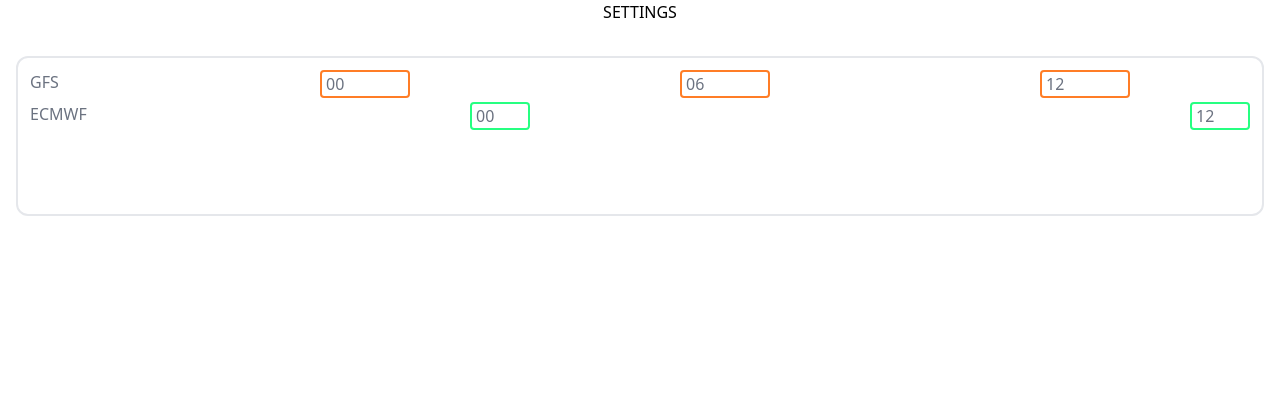
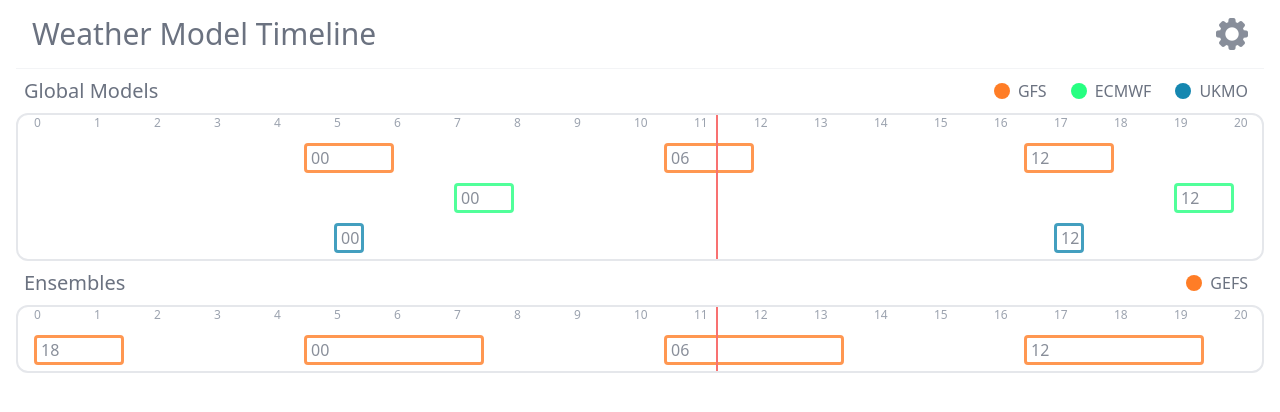
Before and after one commit to Tcumulus/model_timeline, a React (Create React App) app: page / in a window 1280 px wide. Shown: the top 412 px of the page. Built offline with nearby package versions, Linux system fonts and the light colour scheme.

Commit message:
Timeline and Bugfixes

```diff
--- a/src/App.tsx
+++ b/src/App.tsx
@@ -1,27 +1,28 @@
-import React, { useState, useEffect } from "react"
+import React, { useState, useEffect, createContext } from "react"
 import Header from "./components/Header"
 import Modal from "./components/Modal"
 import Timeline from "./components/Timeline"
-import { global } from "./data/data"
+import { data } from "./data/data"
+
+export const CData = createContext(data)
+export const CSettings = createContext({ utc: 1 })
 
 const App: React.FC = () => {
-  const [id, setId] = useState<number>(-1)
-  const [run, setRun] = useState<number>(-1)
+  const [id, setId] = useState<any>({ category: -1, id: -1, run: -1 })
   const [theme, setTheme] = useState<string>(() => {
     let saved = localStorage.getItem("theme")
     if(saved) { saved = JSON.parse(saved) }
     return saved || ""
   })
-  const [settings, setSettings] = useState()
+  const [settings, setSettings] = useState({ utc: 1 })
   const [settingsModal, setSettingsModal] = useState<boolean>(false)
 
   const setSelected = (id: number, run: number) => {
     setId(id)
-    setRun(run)
   }
 
   const toggleTheme = () => {
-    theme == "dark" ? setTheme("") : setTheme("dark")
+    theme === "dark" ? setTheme("") : setTheme("dark")
   }
 
   useEffect(() => {
@@ -30,19 +31,24 @@
 
   return (
     <div className={theme}>
-      <div className="flex flex-col px-4 h-screen bg-white dark:bg-[#2d2d2d] items-center">
-        <Header data={global} theme={theme} toggleTheme={toggleTheme} settings={settings} setSettings={setSettings}
+      <CData.Provider value={data}>
+      <CSettings.Provider value={settings}>
+        <div className="flex flex-col px-4 h-screen bg-white dark:bg-[#2d2d2d] text-gray-500 dark:text-gray-100 items-center">
+          <Header theme={theme} toggleTheme={toggleTheme} setSettings={setSettings}
             settingsModal={settingsModal} setSettingsModal={setSettingsModal}
           />
           <div className="w-full">
-          <Timeline data={global.models} setSelected={setSelected} />
+            <Timeline data={data.categories[0]} categoryId={0} name="Global Models" setId={setId}/>
+            <Timeline data={data.categories[1]} categoryId={1} name="Ensembles" setId={setId}/>
           </div>
             {
-            id === -1 ? null
+              id.category === -1 ? null
               :
-            <Modal data={global.models} id={id} run={run} setSelected={setSelected}/>
+              <Modal id={id} setId={setId}/>
             }
         </div>
+      </CSettings.Provider>
+      </CData.Provider>
     </div>
 
   )
--- a/src/components/Block.tsx
+++ b/src/components/Block.tsx
@@ -1,20 +1,23 @@
 import React from "react"
 
 interface Props {
+  start: number,
+  end: number,
   data: any,
   id: number,
   runId: number,
-  setSelected: (id: number, run: number) => void,
-  color: string
+  setId: (data: object) => void,
+  color: string,
+  categoryId: number
 }
 
-const Block: React.FC<Props> = ({ data, id, runId, setSelected, color }) => {
-  const width = (data.end - data.start)
+const Block: React.FC<Props> = ({ start, end, data, id, runId, setId, color, categoryId }) => {
+  const width = (end - start)
   return (
-    <div onClick={() => setSelected(id, runId)} className="flex flex-row border-2 rounded cursor-pointer"
-      style={{width: width+"px", position: "absolute", left: data.start+"px", borderColor: color}}
+    <div onClick={() => setId({ category: categoryId, id: id, run: runId })} className="flex flex-row border-[3px] rounded cursor-pointer opacity-80 hover:opacity-100 hover:font-bold"
+      style={{width: width+"px", position: "absolute", left: start+"px", borderColor: color}}
     >
-      <p className="mx-1 text-gray-500 dark:text-white">{data.run}</p>
+      <p className="mx-1">{data.run}</p>
     </div>
   )
 }
--- a/src/components/Header.tsx
+++ b/src/components/Header.tsx
@@ -1,26 +1,34 @@
 import React from "react"
 import Settings from "./Settings"
+import settings_dark from "../assets/settings_dark.png"
+import settings_light from "../assets/settings_light.png"
 
 interface Props {
-  data: any,
   theme: string,
   toggleTheme: () => void,
-  settings: any, //TODO TYPE
-  setSettings: (arg: any) => void,  //TODO TYPE
+  setSettings: (arg: any) => void,
   settingsModal: boolean,
   setSettingsModal: (settingsModal: boolean) => void
 }
 
-const Header: React.FC<Props> = ({ data, theme, toggleTheme, settings, setSettings, settingsModal, setSettingsModal }) => {
+const Header: React.FC<Props> = ({ theme, toggleTheme, setSettings, settingsModal, setSettingsModal }) => {
   return (
-    <div>
+    <div className="w-full border-b border-gray-100 dark:border-gray-500">
       {
         settingsModal ?
-        <Settings data={data} theme={theme} toggleTheme={toggleTheme} setSettingsModal={setSettingsModal}/>
+        <Settings theme={theme} toggleTheme={toggleTheme} setSettingsModal={setSettingsModal}/>
         :
         null
       }
-      <p onClick={() => setSettingsModal(true)}>SETTINGS</p>
+      <div className="flex flex-row w-full justify-between items-center my-4">
+        <h1 className="ml-4 text-3xl">Weather Model Timeline</h1>
+        {
+          theme === "dark" ?
+          <img onClick={() => setSettingsModal(true)} src={settings_dark} className="mr-4 h-8 w-8 cursor-pointer opacity-80 hover:opacity-100"/>
+          :
+          <img onClick={() => setSettingsModal(true)} src={settings_light} className="mr-4 h-8 w-8 cursor-pointer opacity-80 hover:opacity-100"/>
+        }
+      </div>
     </div>
   )
 }
--- a/src/components/Modal.tsx
+++ b/src/components/Modal.tsx
@@ -1,28 +1,43 @@
-import React from "react"
+import React, { useContext } from "react"
+import { CData, CSettings } from "src/App"
 
 interface Props {
-  data: any,
-  id: number,
-  run: number,
-  setSelected: (id: number, run: number) => void
+  id: any,
+  setId: (data: object) => void
 }
 
-const Modal: React.FC<Props> = ({ data, id, run, setSelected }) => {
+const Modal: React.FC<Props> = ({ id, setId }) => {
+  const data = useContext(CData)
+  const settings = useContext(CSettings)
+
+  const _id = data.categories[id.category].models[id.id]
+
+  const startTime = _id.runs[id.run].start + settings.utc*60
+  const endTime = _id.runs[id.run].end + settings.utc*60
+  const startHour = Math.floor(startTime / 60) <= 24 ? Math.floor(startTime / 60) : Math.floor(startTime / 60)-24
+  const endHour = Math.floor(endTime / 60) <= 24 ? Math.floor(endTime / 60) : Math.floor(endTime / 60)-24
+  const startMinute = (startTime % 60) > 10 ? (startTime % 60) : "0" + (startTime % 60)
+  const endMinute = (endTime % 60) > 10 ? (endTime % 60) : "0" + (endTime % 60)
+  const startTimeString = startHour + "h" + startMinute
+  const endTimeString = endHour + "h" + endMinute
+
   return (
-    <div className="flex flex-row items-center justify-center fixed inset-0 z-10 overflow-y-auto bg-black bg-opacity-60">
+    <div className="flex flex-row items-center justify-center fixed inset-0 z-20 overflow-y-auto bg-black bg-opacity-60">
       <div className="flex flex-col justify-center w-fit h-fit px-4 py-2 m-2 bg-gray-100 border-2 border-gray-300 dark:bg-[#2d2d2d] rounded">
         <div className="flex flex-row justify-between">
-          <p className="px-4 border-2 text-2xl rounded text-gray-500 dark:text-gray-100" style={{borderColor: data[id].color}}>{data[id].abbreviation}</p>
-          <p onClick={() => setSelected(-1, -1)} className="text-2xl align-center cursor-pointer text-gray-500 dark:text-gray-100">&times;</p>
+          <p className="px-4 border-4 text-2xl rounded font-bold" style={{borderColor: _id.color}}>
+            {_id.abbreviation}
+          </p>
+          <p onClick={() => setId({ category: -1, id: -1, run: -1 })} className="text-2xl align-center cursor-pointer">&times;</p>
         </div>
         <hr className="my-2"/>
-        <p className="text-gray-500 dark:text-gray-100">19h10-20h10</p>
-        <p className="text-gray-500 dark:text-gray-100">{data[id].runs[run].window}h</p>
+        <p>{startTimeString}-{endTimeString}</p>
+        <p>{_id.runs[id.run].window}h</p>
         <hr className="my-2"/>
         <div className="flex flex-col">
           {
-            data[id].sites.map((element: any, index: number) => {
-              return (<a href={element.href} key={index} className="text-sm underline text-gray-500 dark:text-gray-100">
+            _id.sites.map((element: any, index: number) => {
+              return (<a href={element.href} key={index} className="text-sm underline">
                 {element.name}
               </a>)
             })
@@ -30,8 +45,8 @@
         </div>
         <hr className="my-2"/>
         <div className="flex flex-row justify-between">
-          <p className="text-sm text-gray-500 dark:text-gray-100">{data[id].name}</p>
-          <p className="ml-8 text-sm text-gray-500 dark:text-gray-100">{data[id].country}</p>
+          <p className="text-sm text-gray-500 dark:text-gray-100">{_id.name}</p>
+          <p className="ml-8 text-sm text-gray-500 dark:text-gray-100">{_id.country}</p>
         </div>
       </div>
     </div>
--- a/src/components/Model.tsx
+++ b/src/components/Model.tsx
@@ -1,23 +1,37 @@
-import React from "react"
+import React, { useContext } from "react"
 import Block from "./Block"
+import { CSettings } from "src/App"
 
 interface Props {
   data: any,
   id: number,
-  setSelected: (id: number, run: number) => void
+  setId: (data: object) => void,
+  categoryId: number
 }
 
-const Model: React.FC<Props> = ({ data, id, setSelected }) => {
+const Model: React.FC<Props> = ({ data, id, setId, categoryId }) => {
+  const settings = useContext(CSettings)
+
   return (
-    <div className="flex flex-row m-1">
-      <p className="w-20 text-gray-500 dark:text-white">{data.abbreviation}</p>
-      <div className="w-[1440]" style={{position: "relative"}}>
-        {
-          data.runs.map((element: any, index: number) => {
-            return <Block data={element} id={id} runId={index} setSelected={setSelected} color={data.color} key={"r"+index}/>
-          })
-        }
-      </div>
+    <div className="flex flex-row h-8 my-1">
+      {
+        data.runs.map((element: any, index: number) => {
+          const start = element.start + settings.utc*60 <= 1440 ? element.start + settings.utc*60 : element.start + settings.utc*60 - 1440
+          const end = element.end + settings.utc*60 <= 1440 ? element.end + settings.utc*60 : element.end + settings.utc*60 - 1440
+          if(end < start) {
+            return (
+            <div>
+              <Block start={0} end={end} data={element} id={id} runId={index} setId={setId}
+                color={data.color} categoryId={categoryId} key={"r1"+index} />
+              <Block start={start} end={1440} data={element} id={id} runId={index} setId={setId}
+                color={data.color} categoryId={categoryId} key={"r2"+index} />
+            </div>)
+          }
+          return <Block start={start} end={end} data={element} id={id} runId={index} setId={setId}
+            color={data.color} categoryId={categoryId} key={"r"+index}
+          />
+        })
+      }
     </div>
   )
 }
--- a/src/components/Settings.tsx
+++ b/src/components/Settings.tsx
@@ -1,16 +1,19 @@
-import React from "react"
+import React, { useContext } from "react"
+import { CSettings, CData } from "src/App"
 
 interface Props {
-  data: any,
   theme: string,
   toggleTheme: () => void,
   setSettingsModal: (settingsModal: boolean) => void
 }
 
-const Settings: React.FC<Props> = ({ data, theme, toggleTheme, setSettingsModal }) => {
+const Settings: React.FC<Props> = ({ theme, toggleTheme, setSettingsModal }) => {
+  const settings = useContext(CSettings)
+  const data = useContext(CData)
+
   return (
-    <div className="flex flex-row items-center justify-center fixed inset-0 z-10 overflow-y-auto bg-black bg-opacity-60">
-      <div className="flex flex-col justify-center w-fit h-fit px-4 py-2 m-2 bg-gray-100 border-2 border-gray-300 dark:bg-[#2d2d2d] rounded text-gray-500 dark:text-gray-100">
+    <div className="flex flex-row items-center justify-center fixed inset-0 z-20 overflow-y-auto bg-black bg-opacity-60">
+      <div className="flex flex-col justify-center w-fit h-fit px-4 py-2 m-2 bg-gray-100 border-2 border-gray-300 dark:bg-[#2d2d2d] rounded">
         <div className="flex flex-row justify-between">
           <p className="px-4 text-2xl">Settings</p>
           <p onClick={() => setSettingsModal(false)} className="text-2xl align-center cursor-pointer">&times;</p>
@@ -27,11 +30,14 @@
         </div>
         <div className="flex flex-row justify-between items-center">
           <p>Timezone</p>
-          <p>UTC+2</p>
+          <p>UTC +{settings.utc}</p>
         </div>
         <hr className="my-2"/>
         {
-          data.models.map((element: any, index: number) => {
+          data.categories.map((element: any, index: number) => {
+            return (<div>
+              {
+                element.models.map((element: any, index: number) => { //TODO
                   return (
                     <div className="flex flex-row justify-between items-center" key={index}>
                       <p className="mr-4">{element.abbreviation}</p>
@@ -41,6 +47,9 @@
                 })
               }
               <hr className="my-2"/>
+            </div>)
+          })
+        }
         {
           data.sites.map((element: any, index: number) => {
             return (
--- a/src/components/Timeline.tsx
+++ b/src/components/Timeline.tsx
@@ -3,18 +3,54 @@
 
 interface Props {
   data: any,
-  setSelected: (id: number, run: number) => void
+  name: string,
+  setId: (data: object) => void,
+  categoryId: number
 }
 
-const Timeline: React.FC<Props> = ({ data, setSelected }) => {
+const Timeline: React.FC<Props> = ({ data, name, setId, categoryId }) => {
+  const times = [0, 1, 2, 3, 4, 5, 6, 7, 8, 9, 10, 11, 12, 13, 14, 15, 16, 17, 18, 19, 20, 21, 22, 23, 24]
+
+  const timeNow = new Date()
+  const time = timeNow.getHours() * 60 + timeNow.getMinutes()
+
   return (
-    <div className="w-full h-40 mt-8 p-2 border-2 rounded-xl overflow-x-scroll scrollbar">
-      <div className="flex flex-col">
-        {
-          data.map((element: any, id: number) => {
-            return <Model data={element} id={id} setSelected={setSelected} key={"m"+id}/>
-          })
-        }
+    <div className="flex flex-col w-full">
+      <div className="flex flex-row justify-between items-center m-2">
+        <h2 className="text-xl">{name}</h2>
+        <div className="flex flex-row">
+          {
+            data.models.map((element: any, id: number) => {
+              return (
+                <div className="flex flex-row items-center">
+                  <div className="w-4 h-4 ml-4 rounded-full" style={{backgroundColor: element.color}}/>
+                  <p className="mx-2" key={id}>{element.abbreviation}</p>
+                </div>
+              )
+            })
+          }
+        </div>
+      </div>
+      <div className="px-4 border-2 rounded-xl overflow-x-scroll scrollbar">
+        <div className="flex flex-col" style={{position: "relative"}}>
+          <div className="h-full w-0 z-10 border-r-2 border-red-400" style={{position: "absolute", left: time+"px"}} />
+          <div className="flex flex-row w-full mb-4 ml-2">
+            {
+              times.map((element: number, id: number) => {
+                return (<p className="z-15 text-xs text-gray-400 dark:text-gray-300" key={id}
+                  style={{position: "absolute", left: (element*60)+"px"}}
+                >{element}</p>)
+              })
+            }
+          </div>
+          <div className="flex flex-col mt-2">
+            {
+              data.models.map((element: any, id: number) => {
+                return <Model data={element} id={id} setId={setId} categoryId={categoryId} key={"m"+id}/>
+              })
+            }
+          </div>
+        </div>
       </div>
     </div>
   )
--- a/src/data/data.ts
+++ b/src/data/data.ts
@@ -1,4 +1,6 @@
-export const global = {
+export const data = {
+  categories: [
+    {
       models: [
         {
           abbreviation: "GFS",
@@ -29,6 +31,41 @@
             { name: "meteociel.fr", href: "https://www.meteociel.fr/modeles/gfse_cartes.php" },
             { name: "wetterzentrale.de", href: "https://www.wetterzentrale.de/en/topkarten.php?model=ecm&lid=OP" }
           ]
+        },
+        {
+          abbreviation: "UKMO",
+          name: "United Kingdom Meteorological Office",
+          country: "UK",
+          color: "#1587b0",
+          runs: [
+            { run: "00", window: "+168", start: 240, end: 270 },
+            { run: "12", window: "+168", start: 960, end: 990 },
+          ],
+          sites: [
+            { name: "meteociel.fr", href: "https://www.meteociel.fr/modeles/ukmoeu.php" }
+          ]
+        }
+      ]
+    },
+    {
+      models: [
+        {
+          abbreviation: "GEFS",
+          name: "Global Forecasting System Ensemble",
+          country: "USA",
+          color: "#ff7d26",
+          runs: [
+            { run: "00", window: "+384", start: 210, end: 390 },
+            { run: "06", window: "+384", start: 570, end: 750 },
+            { run: "12", window: "+384", start: 930, end: 1110 },
+            { run: "18", window: "+384", start: 1290, end: 1470 }
+          ],
+          sites: [
+            { name: "meteociel.fr", href: "https://www.meteociel.fr/modeles/gfse_cartes.php" },
+            { name: "wetterzentrale.de", href: "https://www.wetterzentrale.de/en/topkarten.php?model=ecm&lid=OP" }
+          ]
+        },
+      ],
     }
   ],
   sites: [
--- /dev/null
+++ b/src/index.d.ts
@@ -0,0 +1,5 @@
+declare module '*'
+declare module "*.png";
+declare module "*.svg";
+declare module "*.jpeg";
+declare module "*.jpg";
```
Also changed, not shown: .d.ts (deleted), src/assets/settings_dark.png (added), src/assets/settings_light.png (added). Lines whose indentation alone changed are shown as unchanged.
